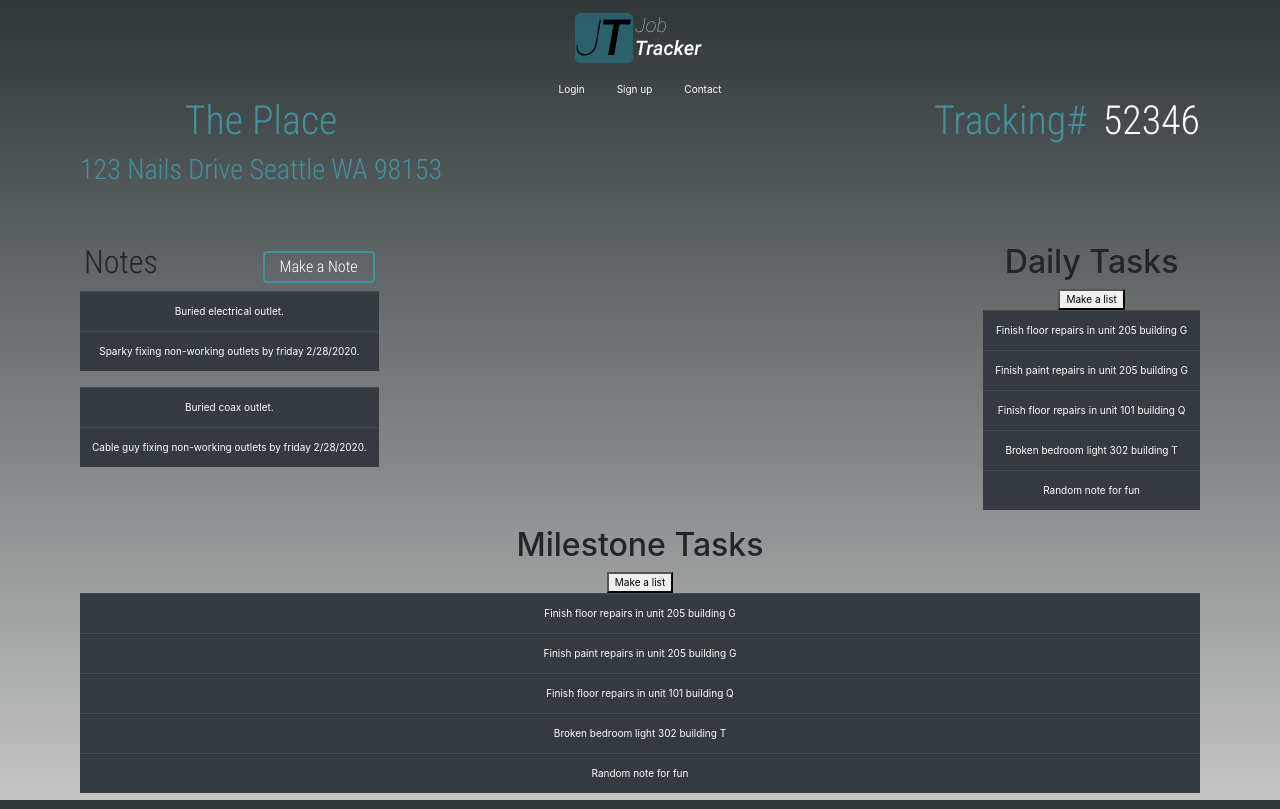
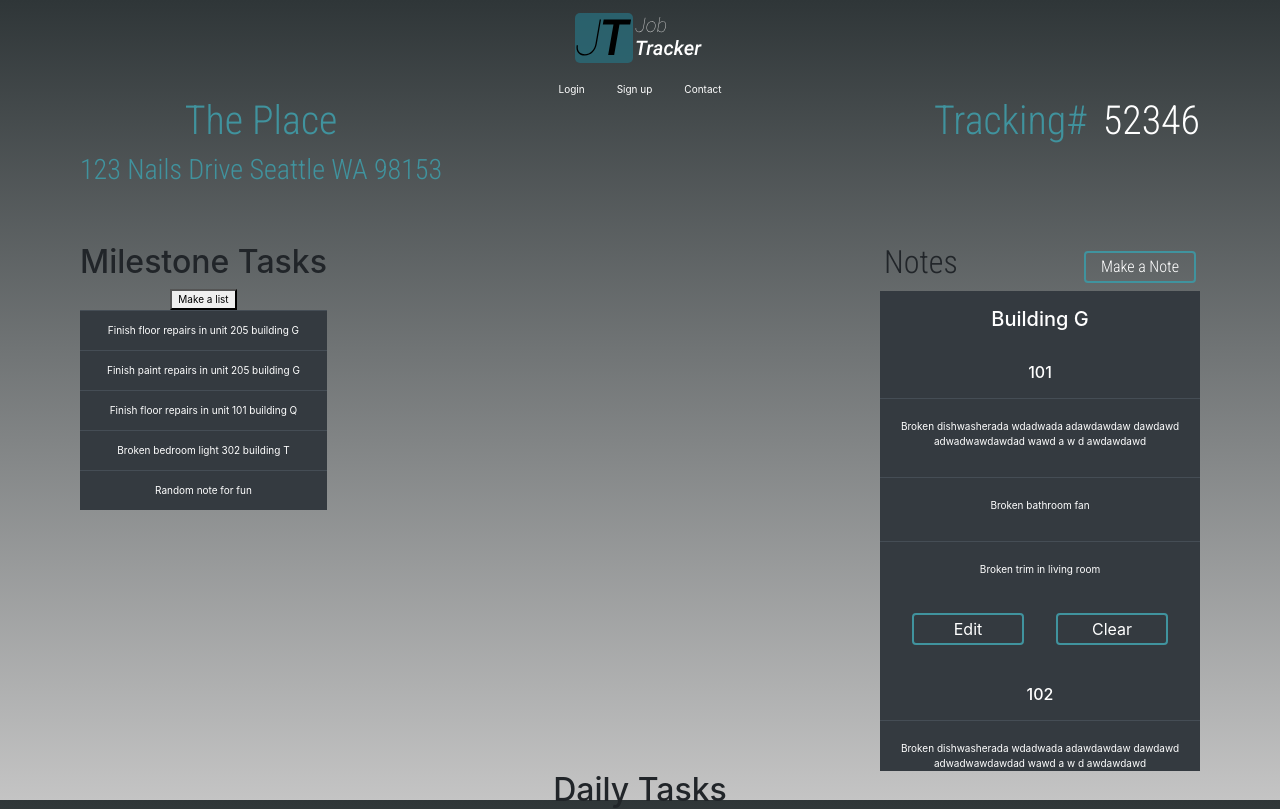
Before and after one commit to job-tracker/frontend, a React (Create React App) app: page / in a window 1280 px wide. Shown: the top 809 px of the page. Built offline with nearby package versions, Linux system fonts and the light colour scheme.

Commit message:
rearanged lists on jobsite view, added some styling to building notes lit

```diff
--- a/src/TempData/TempBuildingNotesData.js
+++ b/src/TempData/TempBuildingNotesData.js
@@ -11,19 +11,6 @@ const Buildings_List = [
       {
         id: 2,
         note: 'Sparky fixing non-working outlets by friday 2/28/2020.',
-      },
-    ],
-    floors: [
-      {
-        id: 1,
-        name: '1',
-        units: [
-          {
-            id: 1,
-            name: '101',
-            notes: 'Broken dishwasher',
-          },
-        ],
       },
     ],
   },
@@ -41,19 +28,6 @@ const Buildings_List = [
         note: 'Cable guy fixing non-working outlets by friday 2/28/2020.',
       },
     ],
-    floors: [
-      {
-        id: 1,
-        name: '1',
-        units: [
-          {
-            id: 1,
-            name: '101',
-            notes: 'fan dishwasher',
-          },
-        ],
-      },
-    ],
   },
 ];
 
--- /dev/null
+++ b/src/TempData/TempUnitData.js
@@ -0,0 +1,46 @@
+const Unit_List = [
+  {
+    id: 1,
+    building_id: 1,
+    floor_id: 1,
+    name: '101',
+    notes: [
+      {
+        id: 1,
+        note:
+          'Broken dishwasherada wdadwada adawdawdaw dawdawd adwadwawdawdad wawd a w d awdawdawd',
+      },
+      {
+        id: 2,
+        note: 'Broken bathroom fan',
+      },
+      {
+        id: 3,
+        note: 'Broken trim in living room',
+      },
+    ],
+  },
+  {
+    id: 2,
+    building_id: 1,
+    floor_id: 1,
+    name: '102',
+    notes: [
+      {
+        id: 1,
+        note:
+          'Broken dishwasherada wdadwada adawdawdaw dawdawd adwadwawdawdad wawd a w d awdawdawd',
+      },
+      {
+        id: 2,
+        note: 'Broken bathroom fan',
+      },
+      {
+        id: 3,
+        note: 'Broken trim in living room',
+      },
+    ],
+  },
+];
+
+export default Unit_List;
--- a/src/components/ListComponents/ListBody/ListBody.js
+++ b/src/components/ListComponents/ListBody/ListBody.js
@@ -3,6 +3,7 @@ import React from 'react';
 import './ListBody.scss';
 
 import { Table } from 'reactstrap';
+import ListItem from '../ListItem/ListItem.js';
 
 const ListBody = ({ name, building }) => {
   return (
@@ -17,7 +18,7 @@ const ListBody = ({ name, building }) => {
       <tbody>
         {building.floors.map((task, i) => (
           <tr key={i}>
-            <td>{task.task}</td>
+            <ListItem />
           </tr>
         ))}
         <div>
--- /dev/null
+++ b/src/components/ListComponents/ListItem/ListItem.js
@@ -0,0 +1,14 @@
+import React from 'react';
+
+import './ListItem.scss';
+
+const ListItem = ({ item, title }) => {
+  return (
+    <td>
+      <h6>{title}</h6>
+      <p>{item}</p>
+    </td>
+  );
+};
+
+export default ListItem;
--- /dev/null
+++ b/src/components/ListComponents/ListItem/ListItem.scss
@@ -0,0 +1,12 @@
+td {
+  display: flex;
+  flex-direction: column;
+  max-width: 20rem;
+  h6 {
+    width: 100%;
+  }
+
+  p {
+    overflow-wrap: break-word;
+  }
+}
--- a/src/components/Lists/NoteList/BuildingNotesList.js
+++ b/src/components/Lists/NoteList/BuildingNotesList.js
@@ -5,30 +5,40 @@ import { Table } from 'reactstrap';
 import './BuildingNotesList.scss';
 
 import Buildings_List from '../../../TempData/TempBuildingNotesData.js';
+import Unit_List from '../../../TempData/TempUnitData.js';
 import ListHeader from '../../ListComponents/ListHeader/ListHeader.js';
+import ListItem from '../../ListComponents/ListItem/ListItem.js';
+import Button from '../../Buttons/Button.js';
 
 class BuildingNotesList extends Component {
   constructor() {
     super();
     this.state = {
       buildingsList: Buildings_List,
+      unitList: Unit_List,
     };
   }
 
   render() {
     return (
-      <section className="job-task-list-wrapper">
+      <section className="note-list-wrapper">
         <ListHeader headerTitle="Notes" btnTitle="Make a Note" />
-        <div className="task-list-wrapper">
-          {this.state.buildingsList.map((buildings, i) => (
+        <div className="list-wrapper">
+          <h5 className="list-name">{'Building G'}</h5>
+          {this.state.unitList.map((unit, i) => (
             <div key={i}>
-              <Table dark hover responsive className="task-table">
+              <h6 className="list-name">{unit.name}</h6>
+              <Table dark hover responsive className="note-table">
                 <tbody>
-                  {buildings.notes.map((note, i) => (
+                  {unit.notes.map((note, i) => (
                     <tr key={i}>
-                      <td>{note.note}</td>
+                      <ListItem item={note.note} />
                     </tr>
                   ))}
+                  <div className="btn-wrapper">
+                    <Button title={'Edit'} />
+                    <Button title={'Clear'} />
+                  </div>
                 </tbody>
               </Table>
             </div>
--- a/src/components/Lists/NoteList/BuildingNotesList.scss
+++ b/src/components/Lists/NoteList/BuildingNotesList.scss
@@ -0,0 +1,11 @@
+.list-wrapper {
+  background-color: #343a40;
+  overflow-y: auto;
+  max-height: 30rem;
+
+  .btn-wrapper {
+    display: flex;
+    justify-content: space-between;
+    padding: 0.5rem 2rem;
+  }
+}
--- a/src/views/EmployeeView/EmployeeView.js
+++ b/src/views/EmployeeView/EmployeeView.js
@@ -4,7 +4,7 @@ import './EmployeeView.scss';
 
 import EmployeeCreds from '../../components/EmployeeComponents/EmployeeCreds.js';
 import EmployeeSupplyList from '../../components/Lists/EmployeeSupplyList/EmployeeSupplyList.js';
-import JobsiteList from '../../components/ListComponents/JobsiteList/JobsiteList.js';
+import JobsiteList from '../../components/Lists/JobsiteList/JobsiteList.js';
 
 class EmployeeView extends Component {
   render() {
--- a/src/views/JobsiteView/JobsiteView.js
+++ b/src/views/JobsiteView/JobsiteView.js
@@ -15,14 +15,14 @@ class JobsiteView extends Component {
         <section className="main-note-task-wrapper">
           <div className="top-task-wrapper">
             <div className="notes-wrapper">
-              <BuildingNotesList />
+              <BuildingList />
             </div>
             <div className="daily-task-wrapper">
-              <TaskList />
+              <BuildingNotesList />
             </div>
           </div>
           <div className="bot-task-wrapper">
-            <BuildingList />
+            <TaskList />
           </div>
         </section>
       </div>
```
